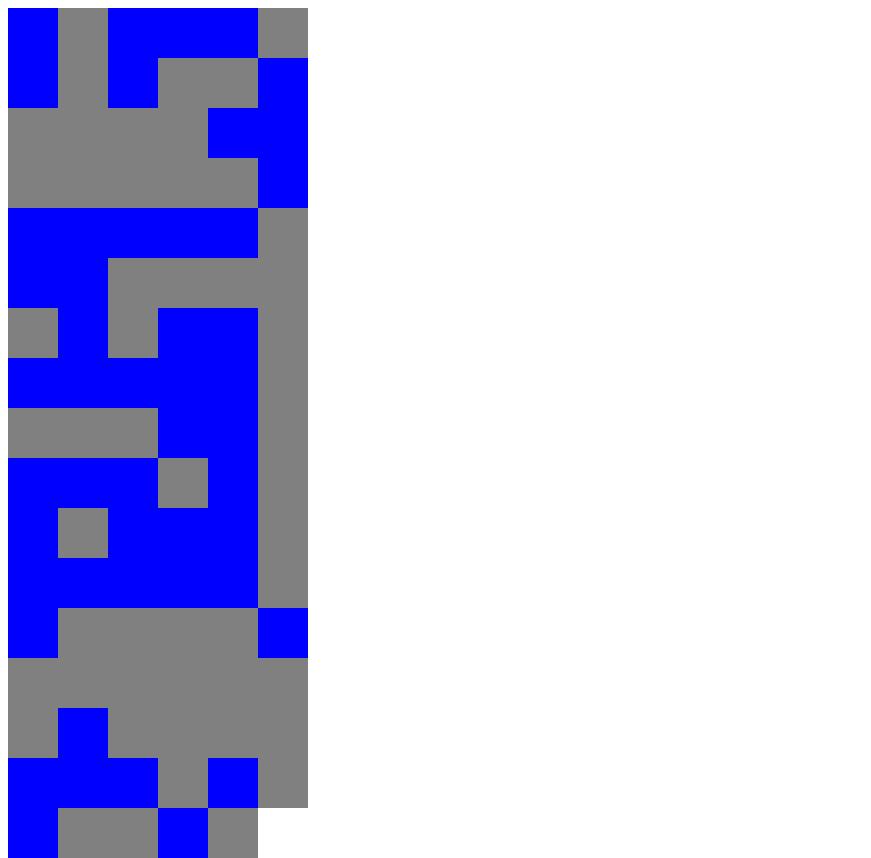
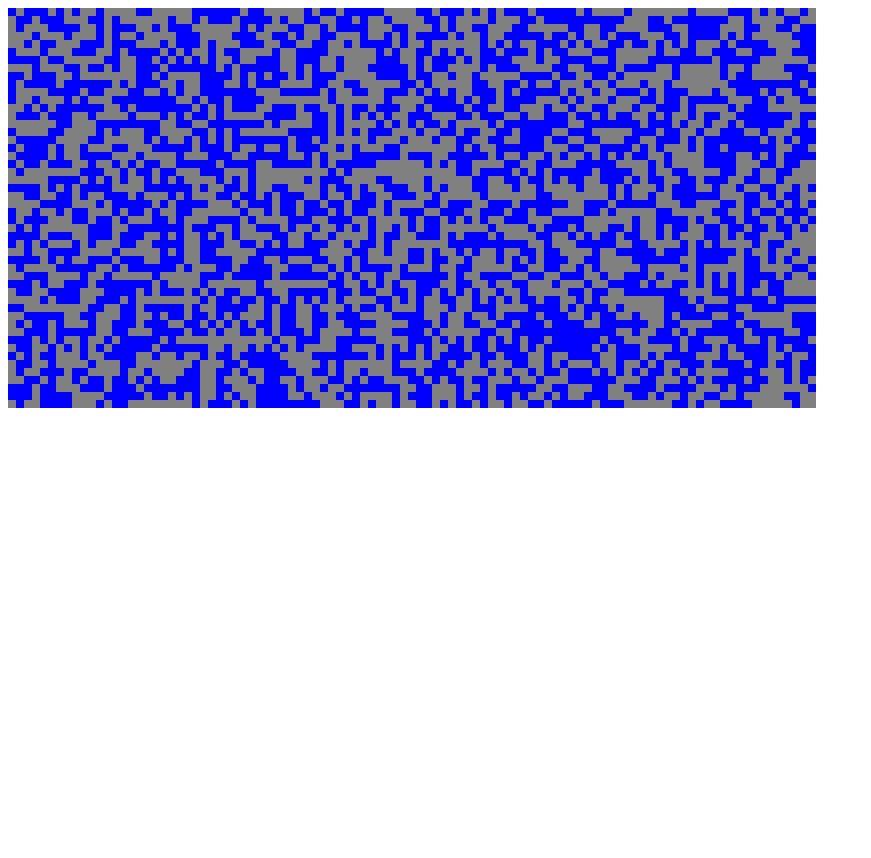
Before and after one commit to chdonncha/Rich_Web, a plain HTML site: page Lab2/q2.html in a window 1280 px wide. Shown: the whole page, without its empty margins (0-871 px from the left). After the commit the page ends 800 px from the top, so only its background shows below. Drawn offline with Linux system fonts and the light colour scheme.

Commit message:
improved format and added rows

```diff
--- a/Lab2/q2.html
+++ b/Lab2/q2.html
@@ -10,12 +10,12 @@
   style.type = "text/css";
 
   var css = "div { \
-      width: 310px; \
+      width: 808px; \
       height: 600px; \
   } \
   div div { \
-      width: 50px; \
-      height: 50px; \
+      width: 8px; \
+      height: 8px; \
       float: left; \
   }";
 
@@ -39,9 +39,11 @@
   var max = 20;
   var min = 1;
   ran = Math.random() * 20;
+  row = 101;
+
 
   //for(i = 0; i < 10; i++)
-  for(i = 0; i < 101; i++)
+  for(i = 0; i < row * 50 ; i++)
   {
     var x = document.createElement("div");
     var init;
```
